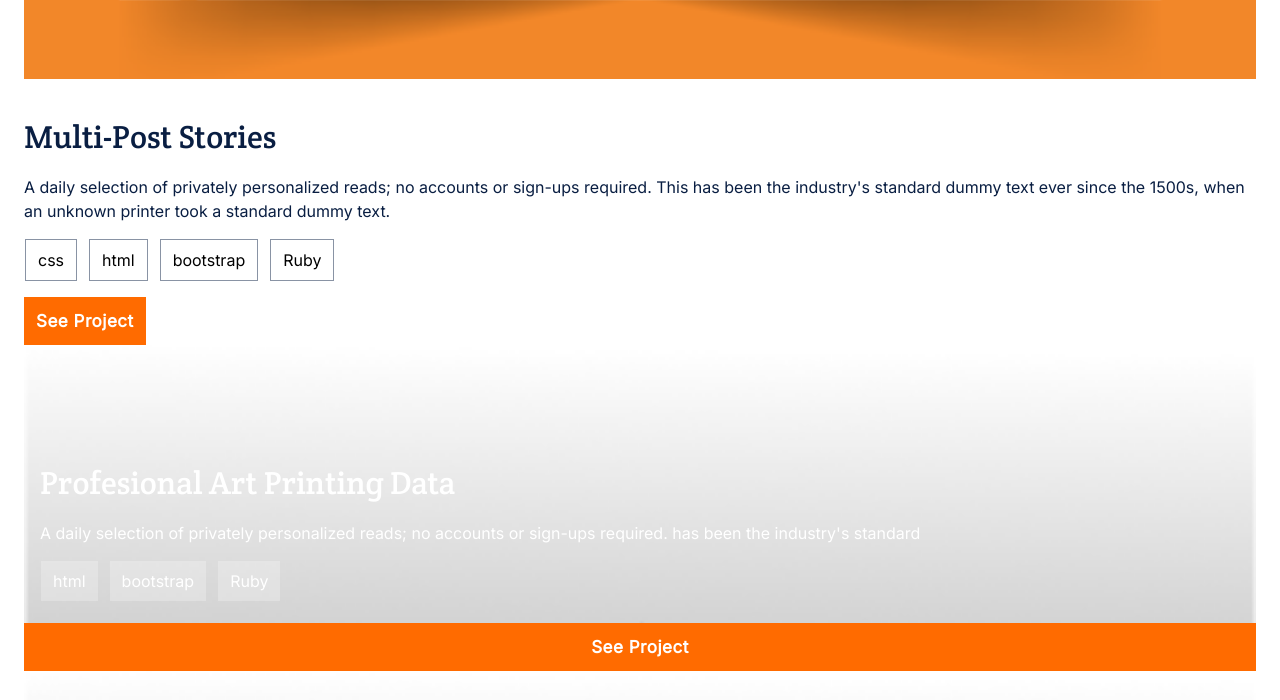
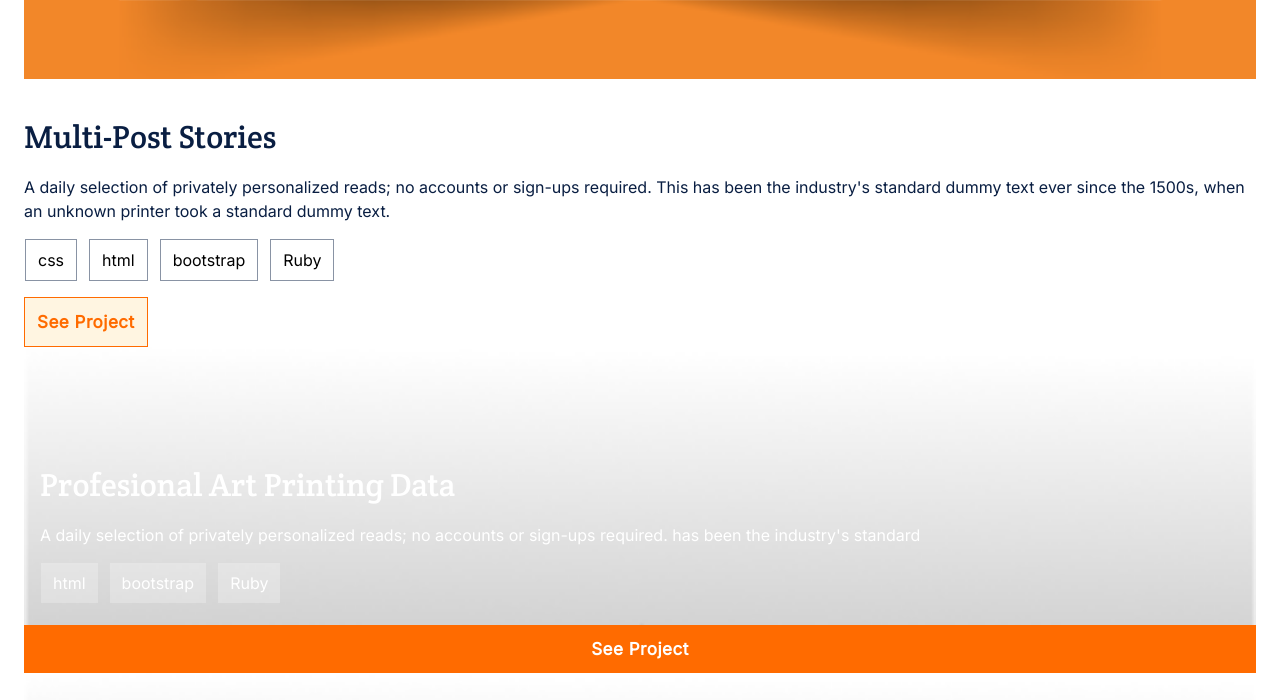
Before and after one commit to otmaneechchafyky/malvee-portfolio, a website: page index.html in a window 1280 px wide. In both pictures the pointer is over the button 84 px from the left and 2151 px from the top of the page. Shown: the part 1830-2530 px from the top of the page. Drawn offline with Linux system fonts and the light colour scheme.

Commit message:
BTN hover effect and form action
fixed button hover effect
add form action link for submitting form

```diff
--- a/index.html
+++ b/index.html
@@ -296,7 +296,7 @@
       <div class="contact-heading">
           <p>I'm always interested in hearing about new projects, so if you'd like to chat please get in </p>
       </div>
-        <form class="contact-form" method="POST" action="#">
+      <form class="contact-form" method="POST" action="https://formspree.io/f/xgebkzyz">
           <ul class="form-ul">
               <li>
                   <input type="text" name="name" id="user-name" placeholder="Full name" maxlength="30" required>
@@ -312,9 +312,7 @@
               </li>
           </ul>
       </form>
-
   </div>
-
 </section>
 
 <footer>
--- a/styles/index.css
+++ b/styles/index.css
@@ -13,6 +13,22 @@ body {
 a {
   text-decoration: none;
   color: white;
+}
+
+/* button effects */
+
+button:hover {
+  cursor: pointer;
+  background: #fff5e1 !important;
+  color: #ff6b00 !important;
+  border: 0.1px solid #ff6b00 !important;
+  transition: 0.1s all;
+}
+
+button:active {
+  background-color: #e05304 !important;
+  border: none;
+  color: white !important;
 }
 
 nav {
```
Lines whose indentation alone changed are shown as unchanged.
